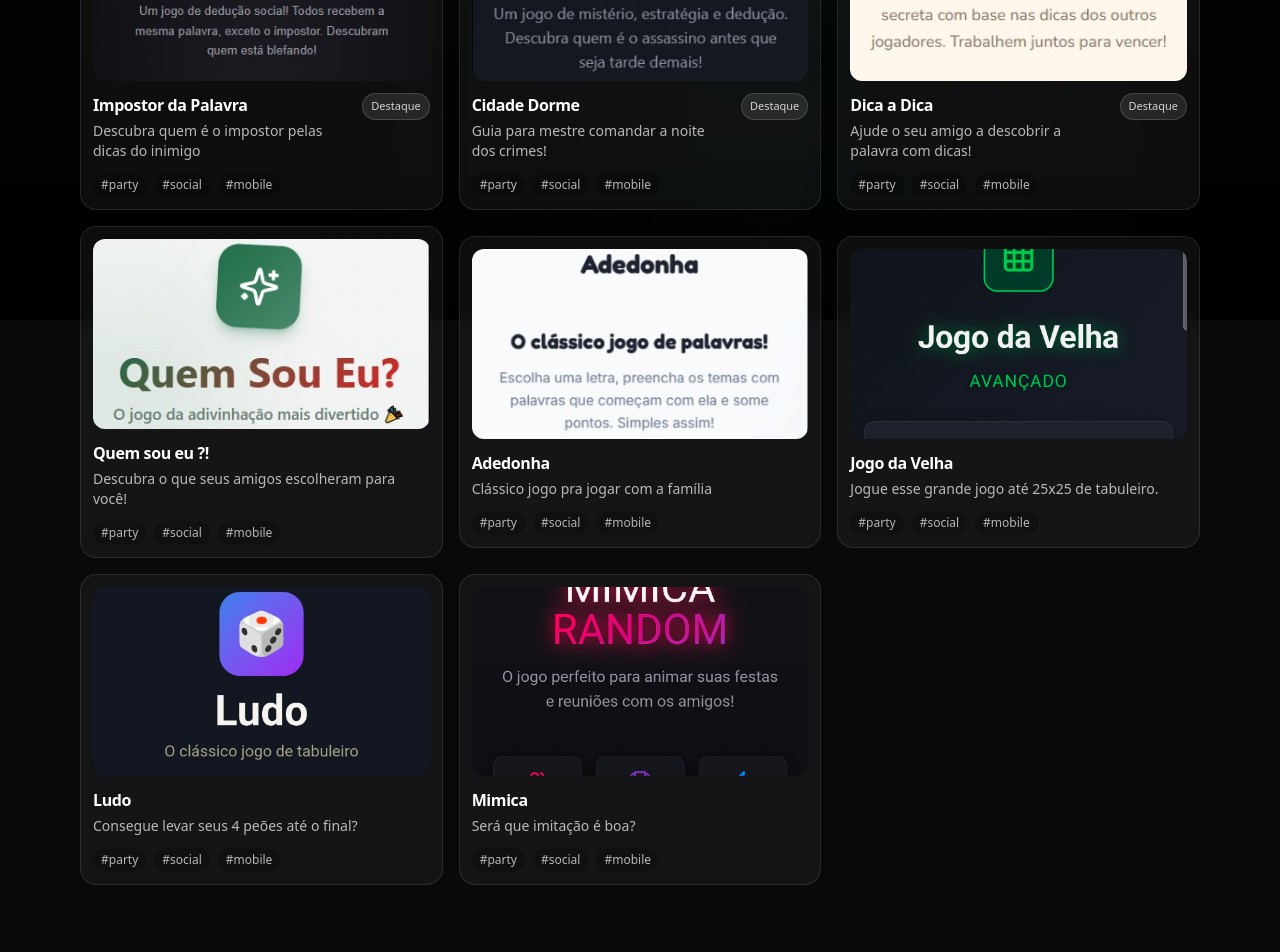
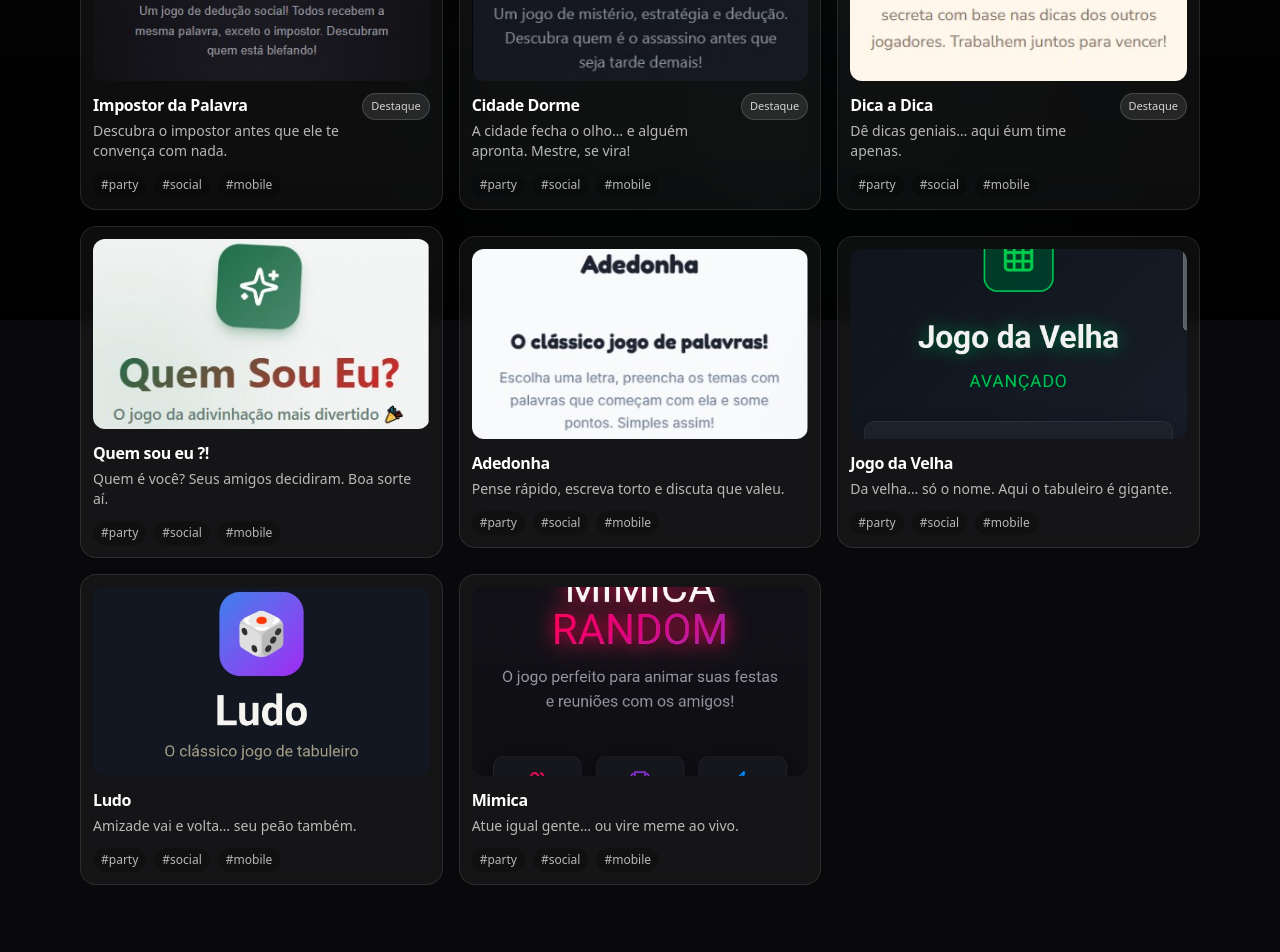
Before and after one commit to XavierRLX/jogosDaGaleraWeb, a Next.js app: page / in a window 1280 px wide. Shown: the part 480-1432 px from the top of the page. Built offline with nearby package versions, Linux system fonts and the light colour scheme.

Commit message:
Atualizar o games.ts

```diff
--- a/src/data/games.ts
+++ b/src/data/games.ts
@@ -1,18 +1,8 @@
-export type Game = {
-  slug: string;
-  title: string;
-  description: string;
-  url: string;
-  cover?: string;
-  tags?: string[];
-  featured?: boolean;
-};
-
 export const games: Game[] = [
   {
     slug: "impostor-da-palavra",
     title: "Impostor da Palavra",
-    description: "Descubra quem é o impostor pelas dicas do inimigo",
+    description: "Descubra o impostor antes que ele te convença com nada.",
     url: "https://impostordapalavra.lovable.app",
     cover:"/covers/impostor_da_palavra.jpg",
     tags: ["party", "social", "mobile"],
@@ -21,16 +11,16 @@ export const games: Game[] = [
   {
     slug: "Cidade Dorme",
     title: "Cidade Dorme",
-    description: "Guia para mestre comandar a noite dos crimes!",
+    description: "A cidade fecha o olho… e alguém apronta. Mestre, se vira!",
     url: "https://cidadedorme.lovable.app/",
     cover:"/covers/cidade_dorme.jpg",
     tags: ["party", "social", "mobile"],
     featured: true,
   },
-   {
+  {
     slug: "Dica a Dica",
     title: "Dica a Dica",
-    description: "Ajude o seu amigo a descobrir a palavra com dicas!",
+    description: "Dê dicas geniais… aqui éum time apenas.",
     url: "https://dicaadica.lovable.app",
     cover:"/covers/Dica_a_Dica.jpg",
     tags: ["party", "social", "mobile"],
@@ -39,7 +29,7 @@ export const games: Game[] = [
   {
     slug: "Quem sou eu ?!",
     title: "Quem sou eu ?!",
-    description: "Descubra o que seus amigos escolheram para você!",
+    description: "Quem é você? Seus amigos decidiram. Boa sorte aí.",
     url: "https://quemsoueuweb.lovable.app",
     cover:"/covers/quem_sou_eu.jpg",
     tags: ["party", "social", "mobile"],
@@ -48,7 +38,7 @@ export const games: Game[] = [
   {
     slug: "Adedonha",
     title: "Adedonha",
-    description: "Clássico jogo pra jogar com a família",
+    description: "Pense rápido, escreva torto e discuta que valeu.",
     url: "https://adedonhasempapel.lovable.app",
     cover:"/covers/adedonha_sem_papel.jpg",
     tags: ["party", "social", "mobile"],
@@ -57,25 +47,25 @@ export const games: Game[] = [
   {
     slug: "Jogo da Velha",
     title: "Jogo da Velha",
-    description: "Jogue esse grande jogo até 25x25 de tabuleiro.",
+    description: "Da velha… só o nome. Aqui o tabuleiro é gigante.",
     url: "https://jogodavelhaweb.lovable.app/",
     cover:"/covers/jogo_da_velha_web.jpg",
     tags: ["party", "social", "mobile"],
     featured: false,
   },
-{
+  {
     slug: "Ludo",
     title: "Ludo",
-    description: "Consegue levar seus 4 peões até o final?",
+    description: "Amizade vai e volta… seu peão também.",
     url: "https://ludoweb.lovable.app",
     cover:"/covers/ludo_web.jpg",
     tags: ["party", "social", "mobile"],
     featured: false,
   },
-{
+  {
     slug: "Mimica",
     title: "Mimica",
-    description: "Será que imitação é boa?",
+    description: "Atue igual gente… ou vire meme ao vivo.",
     url: "https://mimicaweb.lovable.app",
     cover:"/covers/mimica_web.jpg",
     tags: ["party", "social", "mobile"],
```
